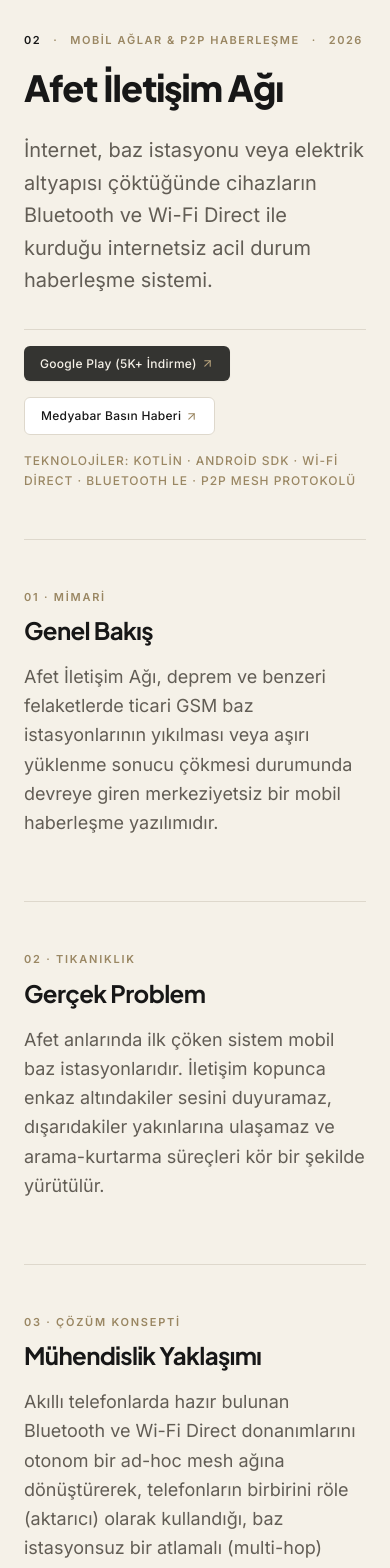
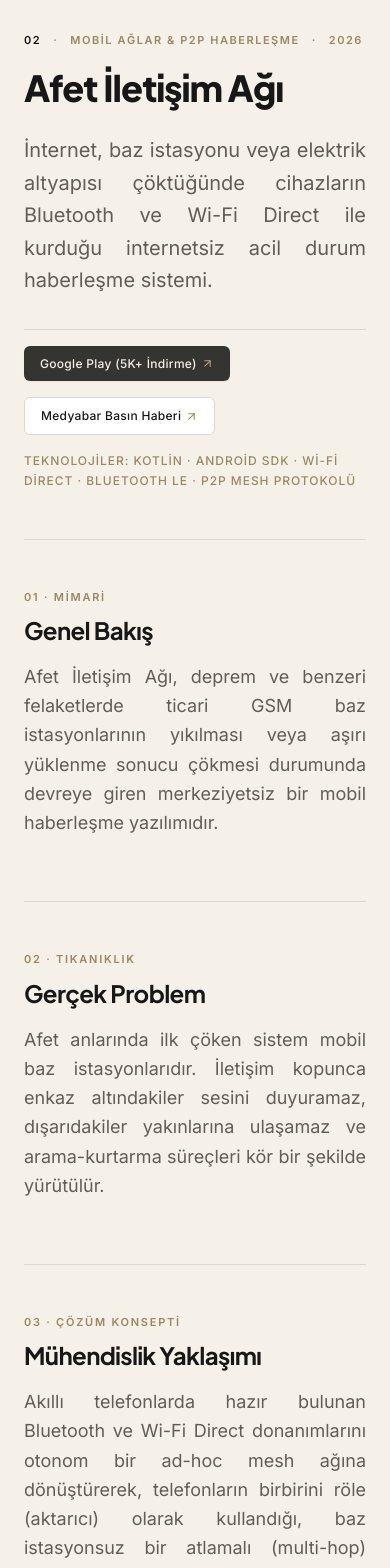
Before and after one commit to Erkan54/ahmetnurullaherkanCV, a Next.js app: page /projeler/afet-iletisim-agi in a window 390 px wide. Shown: the part 200-1768 px from the top of the page. Built offline with nearby package versions, Linux system fonts and the light colour scheme.

Commit message:
style: justify body texts on mobile for sections after hero and inner pages

```diff
--- a/app/globals.css
+++ b/app/globals.css
@@ -131,3 +131,19 @@ button:focus-visible {
     scroll-behavior: auto !important;
   }
 }
+
+/* Mobile text justify utility */
+.mobile-justify {
+  text-align: justify;
+  text-justify: inter-word;
+  hyphens: auto;
+  -webkit-hyphens: auto;
+}
+
+@media (min-width: 768px) {
+  .mobile-justify {
+    text-align: left;
+    hyphens: manual;
+    -webkit-hyphens: manual;
+  }
+}
--- a/app/projeler/[slug]/page.tsx
+++ b/app/projeler/[slug]/page.tsx
@@ -99,7 +99,7 @@ export default function ProjeDetayPage({
               {project.title}
             </h1>
 
-            <p className="text-xl md:text-2xl text-[#625D55] max-w-3xl leading-relaxed mb-8 font-normal">
+            <p className="text-xl md:text-2xl text-[#625D55] max-w-3xl leading-relaxed mb-8 font-normal mobile-justify text-justify md:text-left [text-justify:inter-word] hyphens-auto">
               {project.shortDesc}
             </p>
 
@@ -165,7 +165,7 @@ export default function ProjeDetayPage({
                 <h2 className="font-heading text-2xl md:text-3xl font-bold text-[#171717] tracking-tight mb-4">
                   Genel Bakış
                 </h2>
-                <p className="text-lg text-[#625D55] leading-relaxed font-normal">
+                <p className="text-lg text-[#625D55] leading-relaxed font-normal mobile-justify text-justify md:text-left [text-justify:inter-word] hyphens-auto">
                   {caseStudy.overview}
                 </p>
               </section>
@@ -178,7 +178,7 @@ export default function ProjeDetayPage({
                 <h2 className="font-heading text-2xl md:text-3xl font-bold text-[#171717] tracking-tight mb-4">
                   Gerçek Problem
                 </h2>
-                <p className="text-lg text-[#625D55] leading-relaxed font-normal">
+                <p className="text-lg text-[#625D55] leading-relaxed font-normal mobile-justify text-justify md:text-left [text-justify:inter-word] hyphens-auto">
                   {caseStudy.problem}
                 </p>
               </section>
@@ -191,7 +191,7 @@ export default function ProjeDetayPage({
                 <h2 className="font-heading text-2xl md:text-3xl font-bold text-[#171717] tracking-tight mb-4">
                   Mühendislik Yaklaşımı
                 </h2>
-                <p className="text-lg text-[#625D55] leading-relaxed font-normal">
+                <p className="text-lg text-[#625D55] leading-relaxed font-normal mobile-justify text-justify md:text-left [text-justify:inter-word] hyphens-auto">
                   {caseStudy.idea}
                 </p>
               </section>
@@ -204,7 +204,7 @@ export default function ProjeDetayPage({
                 <h2 className="font-heading text-2xl md:text-3xl font-bold text-[#171717] tracking-tight mb-4">
                   Ne İnşa Ettim?
                 </h2>
-                <p className="text-lg text-[#625D55] leading-relaxed mb-8 font-normal">
+                <p className="text-lg text-[#625D55] leading-relaxed mb-8 font-normal mobile-justify text-justify md:text-left [text-justify:inter-word] hyphens-auto">
                   {caseStudy.whatIBuilt}
                 </p>
 
@@ -217,7 +217,7 @@ export default function ProjeDetayPage({
                       <h3 className="font-heading text-base font-bold text-[#171717] mb-1">
                         {step.title}
                       </h3>
-                      <p className="text-[14px] text-[#625D55] leading-relaxed font-normal">
+                      <p className="text-[14px] text-[#625D55] leading-relaxed font-normal mobile-justify text-justify md:text-left [text-justify:inter-word] hyphens-auto">
                         {step.desc}
                       </p>
                     </div>
@@ -256,7 +256,7 @@ export default function ProjeDetayPage({
                   <h2 className="font-heading text-2xl md:text-3xl font-bold text-[#171717] tracking-tight mb-4">
                     Mühendis Olarak Neler Öğrendim?
                   </h2>
-                  <p className="text-base md:text-lg text-[#625D55] leading-relaxed italic font-normal">
+                  <p className="text-base md:text-lg text-[#625D55] leading-relaxed italic font-normal mobile-justify text-justify md:text-left [text-justify:inter-word] hyphens-auto">
                     &ldquo;{caseStudy.whatILearned}&rdquo;
                   </p>
                 </div>
--- a/app/projeler/page.tsx
+++ b/app/projeler/page.tsx
@@ -96,7 +96,7 @@ export default function ProjelerPage() {
                         </Link>
                       </h2>
 
-                      <p className="text-[15px] sm:text-[16px] text-[#625D55] leading-relaxed font-normal">
+                      <p className="text-[15px] sm:text-[16px] text-[#625D55] leading-relaxed font-normal mobile-justify text-justify md:text-left [text-justify:inter-word] hyphens-auto">
                         {project.shortDesc}
                       </p>
 
--- a/components/AboutSection.tsx
+++ b/components/AboutSection.tsx
@@ -62,10 +62,10 @@ export const AboutSection: React.FC = () => {
             transition={{ duration: 0.6, delay: 0.28, ease: easeNatural }}
             className="lg:col-span-7 flex flex-col items-start space-y-6 text-[17px] sm:text-[19px] text-[#625D55] leading-[1.7]"
           >
-            <p>
+            <p className="mobile-justify text-justify md:text-left [text-justify:inter-word] hyphens-auto">
               Sakarya Uygulamalı Bilimler Üniversitesi&apos;nde Bilgisayar Mühendisliği eğitimi alıyorum. Teorik bilgiyi yalnızca sınav kağıtlarında bırakmayıp; gömülü sistemler, kablosuz haberleşme ve yazılım mimarilerini fiziksel dünyanın acil ihtiyaçlarına yanıt veren çalışan sistemlere dönüştürüyorum.
             </p>
-            <p>
+            <p className="mobile-justify text-justify md:text-left [text-justify:inter-word] hyphens-auto">
               GSM şebekelerinin çöktüğü afet senaryolarında telefonları telsiz ağına dönüştüren P2P mesh protokollerinden, enkaz altındaki canların sinyallerini Kalman filtresiyle tespit eden patent başvurusu yapılmış konumlandırma donanımlarına kadar her çalışmamı sahada gerçek bir katma değer üretme disipliniyle geliştiriyorum.
             </p>
 
--- a/components/AfetBadge.tsx
+++ b/components/AfetBadge.tsx
@@ -97,7 +97,7 @@ export const AfetBadge: React.FC = () => {
           </div>
 
           {/* 3. Açıklama Paragrafı */}
-          <p className="relative z-10 text-[14px] sm:text-[15px] text-white/80 leading-relaxed font-normal">
+          <p className="relative z-10 text-[14px] sm:text-[15px] text-white/80 leading-relaxed font-normal mobile-justify text-justify md:text-left [text-justify:inter-word] hyphens-auto">
             Deprem anında baz istasyonları çöktüğünde; akıllı telefonların Bluetooth ve Wi-Fi Direct ile birbirini aktarıcı olarak kullandığı, enkaz altından ses ve konum ileten P2P afet ağı çözümü.
           </p>
 
--- a/components/ContactSection.tsx
+++ b/components/ContactSection.tsx
@@ -40,7 +40,7 @@ export const ContactSection: React.FC = () => {
             <h3 className="font-heading text-xl sm:text-2xl font-bold text-[#171717] tracking-tight">
               Birlikte bir teknoloji inşa edelim.
             </h3>
-            <p className="text-[16px] sm:text-[17px] text-[#625D55] leading-relaxed font-normal max-w-lg">
+            <p className="text-[16px] sm:text-[17px] text-[#625D55] leading-relaxed font-normal max-w-lg mobile-justify text-justify md:text-left [text-justify:inter-word] hyphens-auto">
               Ar-Ge projeleri, donanım/yazılım sistemleri, staj veya mühendislik iş birlikleri için bana doğrudan telefon veya e-posta yoluyla ulaşabilirsiniz.
             </p>
             <div className="pt-4 text-[12px] text-[#9A8763] font-semibold uppercase tracking-wider">
--- a/components/NewsSection.tsx
+++ b/components/NewsSection.tsx
@@ -149,7 +149,7 @@ export const NewsSection: React.FC = () => {
                     </h3>
 
                     {/* Kısa Özet */}
-                    <p className="text-[14px] sm:text-[15px] text-[#625D55] leading-relaxed mb-6 font-normal">
+                    <p className="text-[14px] sm:text-[15px] text-[#625D55] leading-relaxed mb-6 font-normal mobile-justify text-justify md:text-left [text-justify:inter-word] hyphens-auto">
                       {item.summary}
                     </p>
                   </div>
--- a/components/WebsitesSection.tsx
+++ b/components/WebsitesSection.tsx
@@ -143,7 +143,7 @@ export const WebsitesSection: React.FC = () => {
                     </div>
 
                     {/* Kısa Açıklama */}
-                    <p className="text-[14px] sm:text-[15px] text-[#625D55] leading-relaxed mb-6 font-normal">
+                    <p className="text-[14px] sm:text-[15px] text-[#625D55] leading-relaxed mb-6 font-normal mobile-justify text-justify md:text-left [text-justify:inter-word] hyphens-auto">
                       {site.description}
                     </p>
                   </div>
```
Also changed, not shown: app/cv/page.tsx (+5 -5 lines).
